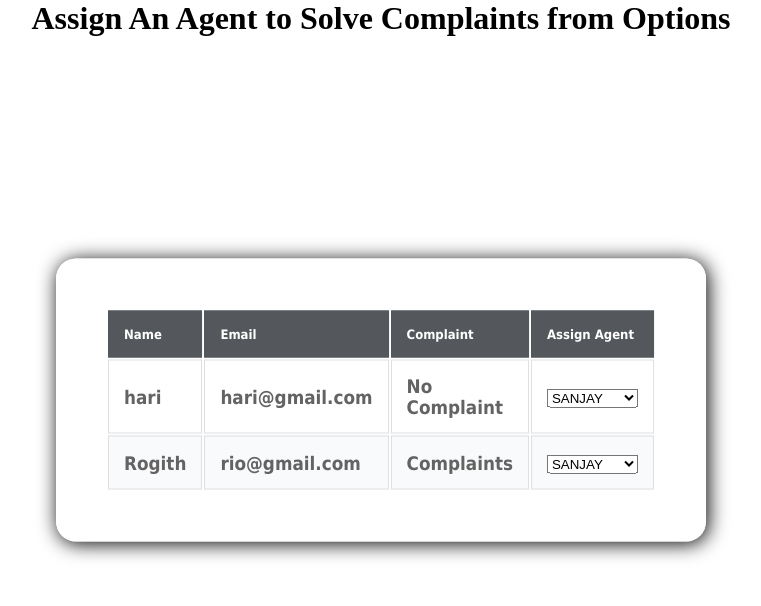
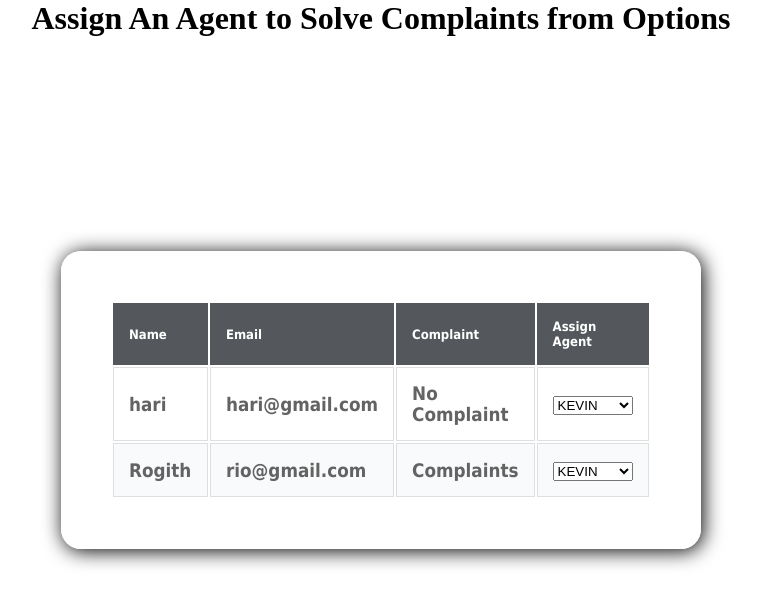
Before and after one commit to IBM-EPBL/IBM-Project-53987-1661586993, a Flask app: page /agentAssign in a window 1280 px wide. Shown: the top 606 px of the page, without its empty margins (259-1020 px from the left). Run offline with Flask 2, Linux system fonts and the light colour scheme; data comes from the database, SQL or seed files in the repository.

Commit message:
Update agentAssign.html

```diff
--- a/Final Deliverables/templates/agentAssign.html
+++ b/Final Deliverables/templates/agentAssign.html
@@ -31,9 +31,9 @@
                     <td>{{i[2]}}</td>
                     <td>
                         <select name="agents" id="agents">
-                            <option value="1">SANJAY</option>
-                            <option value="2">ROGITH</option>
-                            <option value="3">GOUTHAM</option>
+                            <option value="1">KEVIN</option>
+                            <option value="2">ABISHEK</option>
+                            <option value="3">NAVEEN</option>
                         </select>
                     </td>
                 </tr>
```
